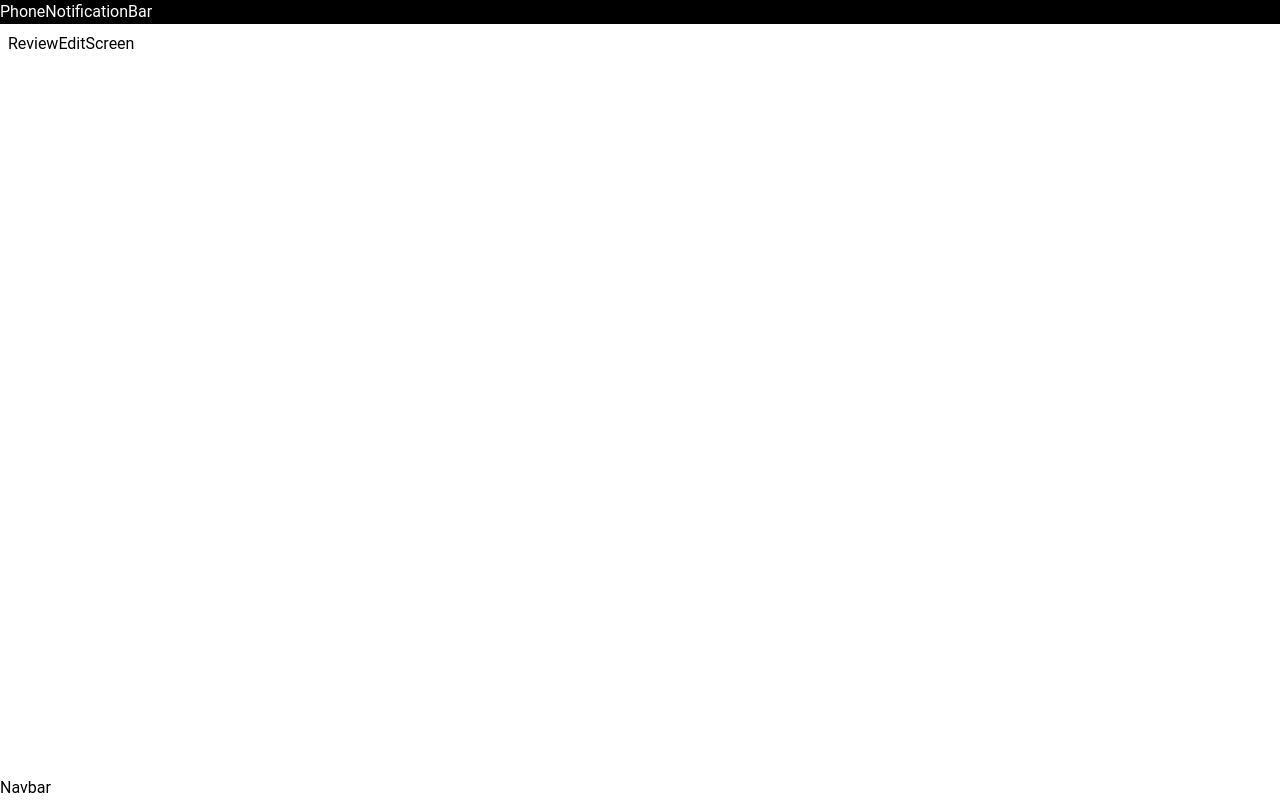
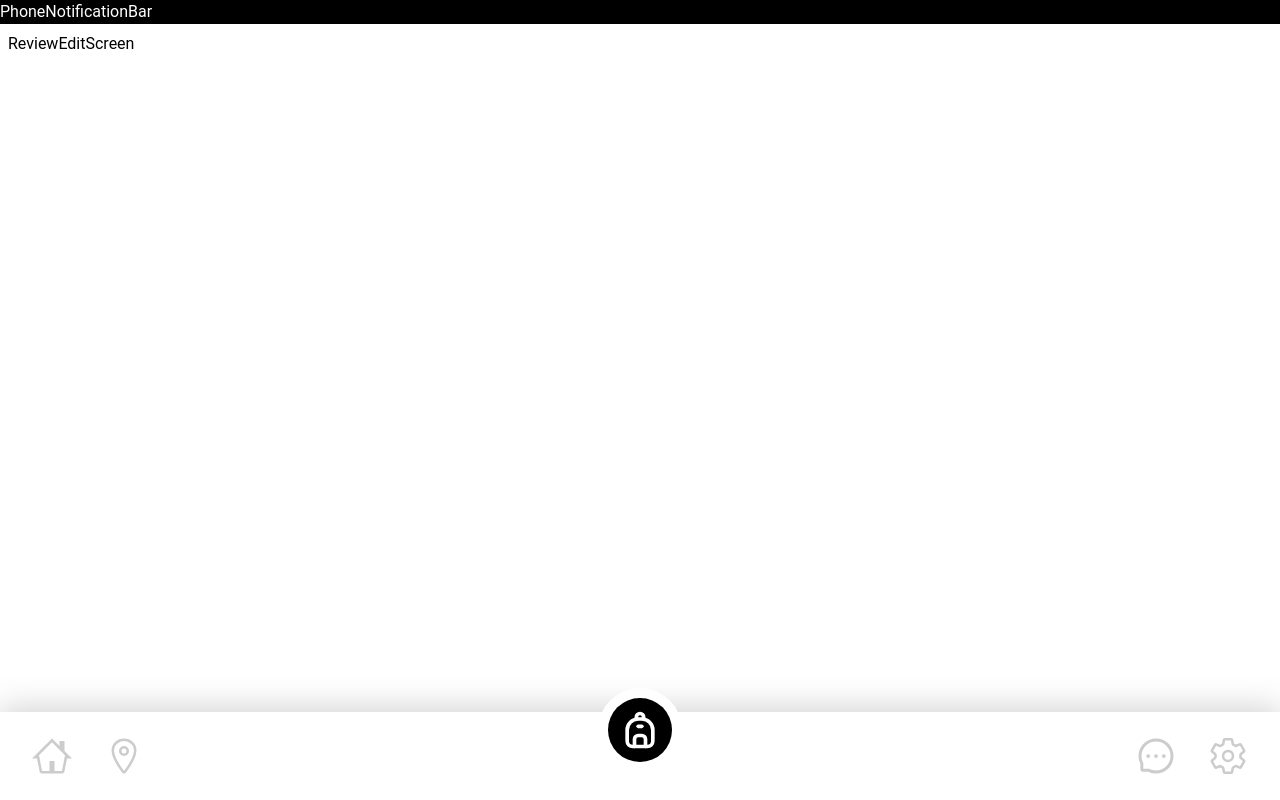
Before and after one commit to xJQx/sc2006-feeditforward, a React (Create React App) app in the folder FeedItForward/frontend/: page /review/edit/1 in a window 1280 px wide. Built offline with nearby package versions, Linux system fonts and the light colour scheme.

Commit message:
frontend: add navbar

```diff
--- /dev/null
+++ b/FeedItForward/frontend/src/components/Navbar/NarbarRoleSpecificIcon.tsx
@@ -0,0 +1,33 @@
+import React from "react";
+import { useAuthContext } from "../../contexts/AuthContext";
+import { TbBackpack } from "react-icons/tb";
+import { Link } from "react-router-dom";
+
+export const NarbarRoleSpecificIcon = () => {
+  const { user } = useAuthContext();
+
+  let href = "";
+  switch (user?.role) {
+    case "Admin":
+      href = "/admin";
+      break;
+    case "Consumer":
+      href = "/leftover-food";
+      break;
+    case "Driver":
+      href = "/job-pickup/:jobId";
+      break;
+    case "Hawker":
+      href = "/leftover-food/submit";
+      break;
+    default:
+      href = "/leftover-food";
+      break;
+  }
+
+  return (
+    <Link to={href} className="bg-white p-[10px] rounded-full">
+      <TbBackpack className="w-16 h-16 text-white bg-black rounded-full p-[10px]" />
+    </Link>
+  );
+};
--- a/FeedItForward/frontend/src/components/Navbar/Navbar.tsx
+++ b/FeedItForward/frontend/src/components/Navbar/Navbar.tsx
@@ -1,5 +1,17 @@
 import React from "react";
+import { NavbarIcons } from "./NavbarIcons";
+import { NarbarRoleSpecificIcon } from "./NarbarRoleSpecificIcon";
 
 export const Navbar = () => {
-  return <div>Navbar</div>;
+  return (
+    <div className="relative bg-white shadow-[0_-1px_35px_1px_#CCCCCC]">
+      {/* Bag Icon - Role Specific Icon */}
+      <div className="absolute -top-6 left-[50%] -translate-x-[50%] flex">
+        <NarbarRoleSpecificIcon />
+      </div>
+
+      {/* Other Icons */}
+      <NavbarIcons />
+    </div>
+  );
 };
--- /dev/null
+++ b/FeedItForward/frontend/src/components/Navbar/NavbarIcons.tsx
@@ -0,0 +1,46 @@
+import React from "react";
+import { GoHome } from "react-icons/go";
+import { AiOutlineMessage } from "react-icons/ai";
+import { IoSettingsOutline, IoLocationOutline } from "react-icons/io5";
+import { useLocation, useNavigate } from "react-router-dom";
+
+export const NavbarIcons = () => {
+  const navigate = useNavigate();
+  const location = useLocation();
+  const path = location.pathname;
+
+  return (
+    <div className="flex justify-between px-8 py-6">
+      <div className="flex gap-8">
+        <GoHome
+          className={`cursor-pointer w-10 h-10 ${
+            path === "/" ? "text-brand-primary" : "text-brand-darkgray"
+          }`}
+          onClick={() => navigate("/")}
+        />
+        <IoLocationOutline
+          className={`cursor-pointer w-10 h-10 ${
+            path === "/map" ? "text-brand-primary" : "text-brand-darkgray"
+          }`}
+          onClick={() => navigate("/map")}
+        />
+      </div>
+      <div className="flex gap-8">
+        <AiOutlineMessage
+          className={`cursor-pointer w-10 h-10 ${
+            path === "/customer-service-support"
+              ? "text-brand-primary"
+              : "text-brand-darkgray"
+          }`}
+          onClick={() => navigate("/customer-service-support")}
+        />
+        <IoSettingsOutline
+          className={`cursor-pointer w-10 h-10 ${
+            path === "/settings" ? "text-brand-primary" : "text-brand-darkgray"
+          }`}
+          onClick={() => navigate("/settings")}
+        />
+      </div>
+    </div>
+  );
+};
--- a/FeedItForward/frontend/src/utils/schema.ts
+++ b/FeedItForward/frontend/src/utils/schema.ts
@@ -8,5 +8,8 @@ export interface SampleSchema {
 export interface User {
   name: string;
   password: string;
+  role: Role;
   // TODO...
 }
+
+export type Role = "Admin" | "Consumer" | "Hawker" | "Driver";
--- a/FeedItForward/frontend/tailwind.config.js
+++ b/FeedItForward/frontend/tailwind.config.js
@@ -1,26 +1,27 @@
 /** @type {import('tailwindcss').Config} */
 module.exports = {
-  content: ['./src/**/*.{js,jsx,ts,tsx}'],
+  content: ["./src/**/*.{js,jsx,ts,tsx}"],
   theme: {
     extend: {
       colors: {
         brand: {
-          neutral: '#FFFFFF',
-          dark: '#272343',
-          light: '#E3F6F5',
-          primary: '#1BCCCC',
-          'primary-active': '#0CAAAA',
-          secondary: '#FFD803',
-          'secondary-active': '#FFC803',
-          tertiary: '#BAE8E8',
-          'tertiary-active': '#7EDEDE',
-          gray: '#DFDFDF'
+          neutral: "#FFFFFF",
+          dark: "#272343",
+          light: "#E3F6F5",
+          primary: "#1BCCCC",
+          "primary-active": "#0CAAAA",
+          secondary: "#FFD803",
+          "secondary-active": "#FFC803",
+          tertiary: "#BAE8E8",
+          "tertiary-active": "#7EDEDE",
+          gray: "#DFDFDF",
+          darkgray: "#CCCCCC"
         }
       },
       fontFamily: {
-        roboto: ['Roboto', 'sans-serif'],
-        nunito: ['Nunito Sans', 'sans-serif'],
-        voltaire: ['Voltaire', 'sans-serif']
+        roboto: ["Roboto", "sans-serif"],
+        nunito: ["Nunito Sans", "sans-serif"],
+        voltaire: ["Voltaire", "sans-serif"]
       }
     }
   },
```
